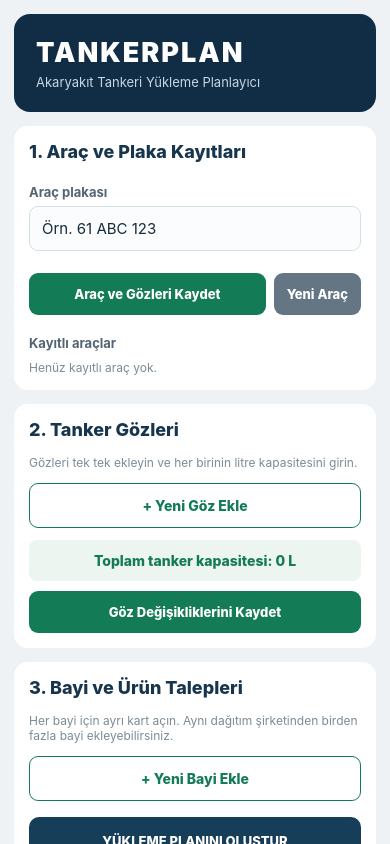
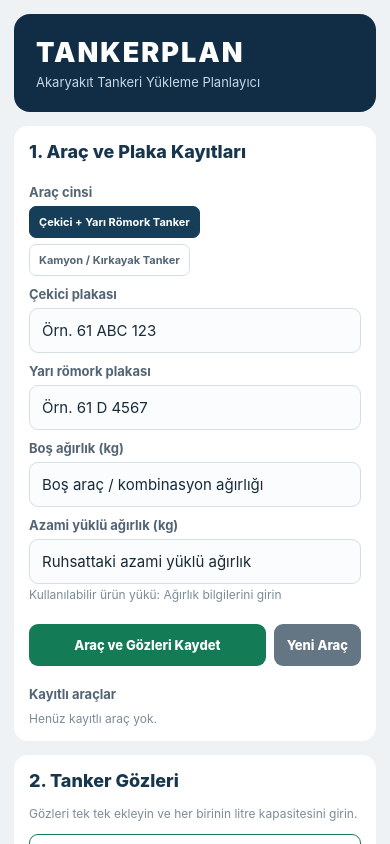
Before and after one commit to hpirselim-lgtm/Tankerplan, a React Native app: screen / in a window 390 px wide. Built offline with nearby package versions, Linux system fonts and the light colour scheme.

Commit message:
Add vehicle type and tractor trailer plate fields

```diff
--- a/App.js
+++ b/App.js
@@ -406,6 +406,10 @@ function createLoadingPlan(eyes, dealers) {
 export default function App() {
   const [vehicles, setVehicles] = useState([]);
   const [plate, setPlate] = useState("");
+  const [trailerPlate, setTrailerPlate] = useState("");
+  const [vehicleType, setVehicleType] = useState("tractor_semitrailer");
+  const [tareWeightText, setTareWeightText] = useState("");
+  const [maxGrossWeightText, setMaxGrossWeightText] = useState("");
   const [eyes, setEyes] = useState([]);
   const [dealers, setDealers] = useState([]);
   const [plan, setPlan] = useState(null);
@@ -443,6 +447,10 @@ export default function App() {
 
   function newVehicle() {
     setPlate("");
+    setTrailerPlate("");
+    setVehicleType("tractor_semitrailer");
+    setTareWeightText("");
+    setMaxGrossWeightText("");
     setSelectedPlate("");
     setEyes([]);
     setDealers([]);
@@ -502,7 +510,20 @@ export default function App() {
     const normalized = normalizePlate(plate);
 
     if (!normalized) {
-      Alert.alert("Eksik bilgi", "Araç plakası girin.");
+      Alert.alert("Eksik bilgi", vehicleType === "tractor_semitrailer" ? "Çekici plakasını girin." : "Kamyon plakasını girin.");
+      return;
+    }
+
+    const normalizedTrailer = normalizePlate(trailerPlate);
+    if (vehicleType === "tractor_semitrailer" && !normalizedTrailer) {
+      Alert.alert("Eksik bilgi", "Yarı römork plakasını girin.");
+      return;
+    }
+
+    const tareWeightKg = Number(String(tareWeightText).replace(/\\./g, "").replace(",", ".")) || 0;
+    const maxGrossWeightKg = Number(String(maxGrossWeightText).replace(/\\./g, "").replace(",", ".")) || 0;
+    if (tareWeightKg <= 0 || maxGrossWeightKg <= tareWeightKg) {
+      Alert.alert("Eksik bilgi", "Boş ağırlığı ve ruhsattaki azami yüklü ağırlığı doğru girin.");
       return;
     }
 
@@ -526,6 +547,10 @@ export default function App() {
     const record = {
       id: existing?.id || makeId(),
       plate: normalized,
+      trailerPlate: vehicleType === "tractor_semitrailer" ? normalizedTrailer : "",
+      vehicleType,
+      tareWeightKg,
+      maxGrossWeightKg,
       eyes: eyes.map((eye, index) => ({
         id: eye.id,
         number: index + 1,
@@ -557,6 +582,10 @@ export default function App() {
 
   function selectVehicle(vehicle) {
     setPlate(vehicle.plate);
+    setTrailerPlate(vehicle.trailerPlate || "");
+    setVehicleType(vehicle.vehicleType || "tractor_semitrailer");
+    setTareWeightText(vehicle.tareWeightKg ? String(vehicle.tareWeightKg) : "");
+    setMaxGrossWeightText(vehicle.maxGrossWeightKg ? String(vehicle.maxGrossWeightKg) : "");
     setSelectedPlate(vehicle.plate);
 
     setEyes(
@@ -764,14 +793,54 @@ async function deleteVehicle(vehicle) {
             1. Araç ve Plaka Kayıtları
           </Text>
 
-          <Text style={styles.label}>Araç plakası</Text>
-          <TextInput
-            style={styles.input}
-            value={plate}
-            onChangeText={setPlate}
-            placeholder="Örn. 61 ABC 123"
-            autoCapitalize="characters"
-          />
+          <Text style={styles.label}>Araç cinsi</Text>
+          <View style={styles.companyList}>
+            {[
+              { value: "tractor_semitrailer", label: "Çekici + Yarı Römork Tanker" },
+              { value: "kamyon", label: "Kamyon / Kırkayak Tanker" },
+            ].map((item) => (
+              <TouchableOpacity
+                key={item.value}
+                style={[styles.companyButton, vehicleType === item.value && styles.companyButtonActive]}
+                onPress={() => setVehicleType(item.value)}
+              >
+                <Text style={[styles.companyText, vehicleType === item.value && styles.companyTextActive]}>
+                  {item.label}
+                </Text>
+              </TouchableOpacity>
+            ))}
+          </View>
+
+          {vehicleType === "tractor_semitrailer" ? (
+            <>
+              <Text style={styles.label}>Çekici plakası</Text>
+              <TextInput style={styles.input} value={plate} onChangeText={setPlate}
+                placeholder="Örn. 61 ABC 123" autoCapitalize="characters" />
+              <Text style={styles.label}>Yarı römork plakası</Text>
+              <TextInput style={styles.input} value={trailerPlate} onChangeText={setTrailerPlate}
+                placeholder="Örn. 61 D 4567" autoCapitalize="characters" />
+            </>
+          ) : (
+            <>
+              <Text style={styles.label}>Kamyon plakası</Text>
+              <TextInput style={styles.input} value={plate} onChangeText={setPlate}
+                placeholder="Örn. 61 ABC 123" autoCapitalize="characters" />
+            </>
+          )}
+
+          <Text style={styles.label}>Boş ağırlık (kg)</Text>
+          <TextInput style={styles.input} value={tareWeightText}
+            onChangeText={setTareWeightText} keyboardType="decimal-pad"
+            placeholder="Boş araç / kombinasyon ağırlığı" />
+          <Text style={styles.label}>Azami yüklü ağırlık (kg)</Text>
+          <TextInput style={styles.input} value={maxGrossWeightText}
+            onChangeText={setMaxGrossWeightText} keyboardType="decimal-pad"
+            placeholder="Ruhsattaki azami yüklü ağırlık" />
+          <Text style={styles.muted}>
+            Kullanılabilir ürün yükü: {maxGrossWeightText && tareWeightText && maxGrossWeightKg > tareWeightKg
+              ? formatLiters(maxGrossWeightKg - tareWeightKg) + " kg"
+              : "Ağırlık bilgilerini girin"}
+          </Text>
 
           <View style={styles.buttonRow}>
             <TouchableOpacity
@@ -809,7 +878,9 @@ async function deleteVehicle(vehicle) {
                   onPress={() => selectVehicle(vehicle)}
                 >
                   <Text style={styles.vehiclePlate}>
-                    {vehicle.plate}
+                    {vehicle.vehicleType === "tractor_semitrailer"
+                      ? `Çekici: ${vehicle.plate} · Yarı römork: ${vehicle.trailerPlate || "—"}`
+                      : `Kamyon: ${vehicle.plate}`}
                   </Text>
 
                   <Text style={styles.muted}>
```
